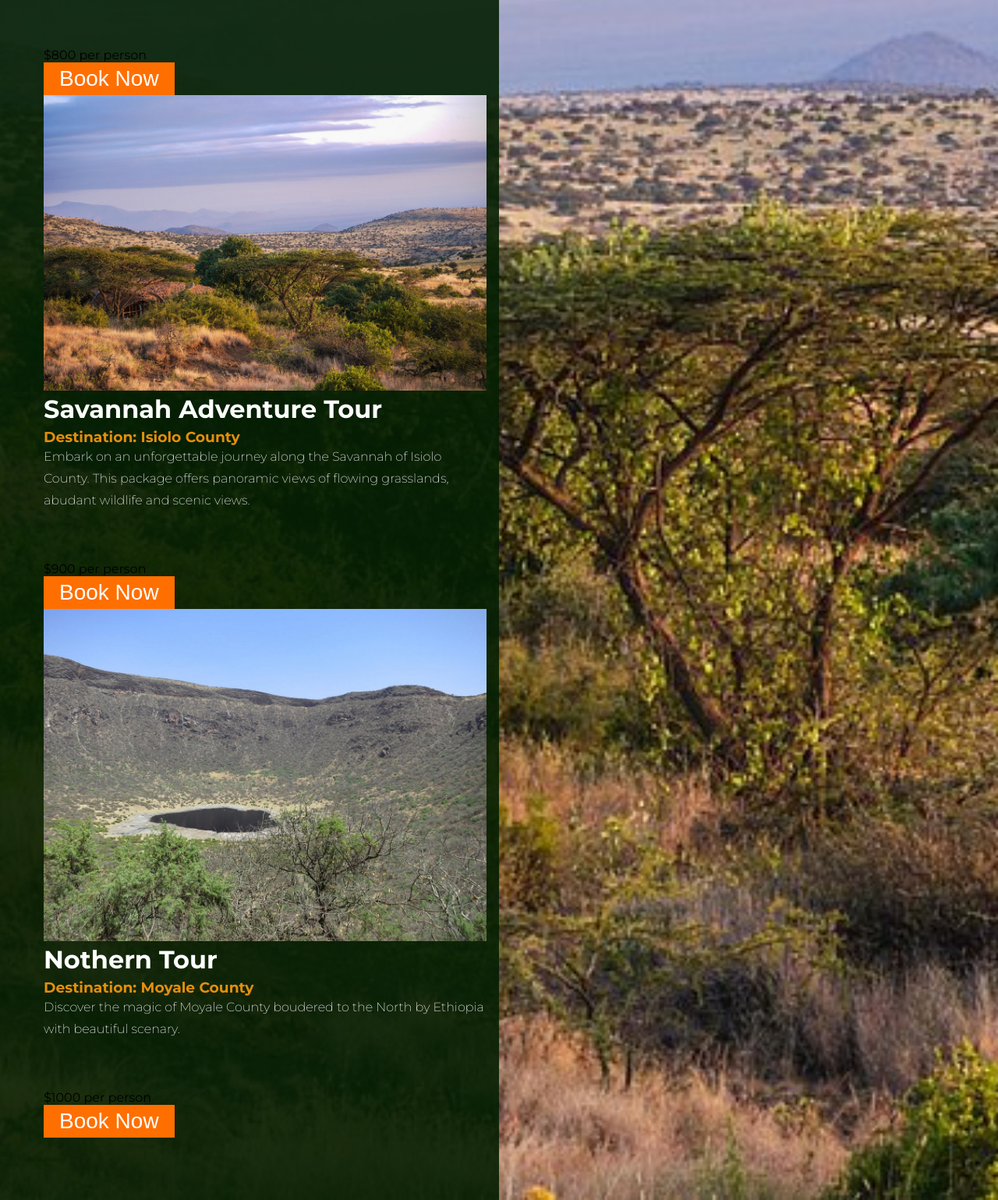
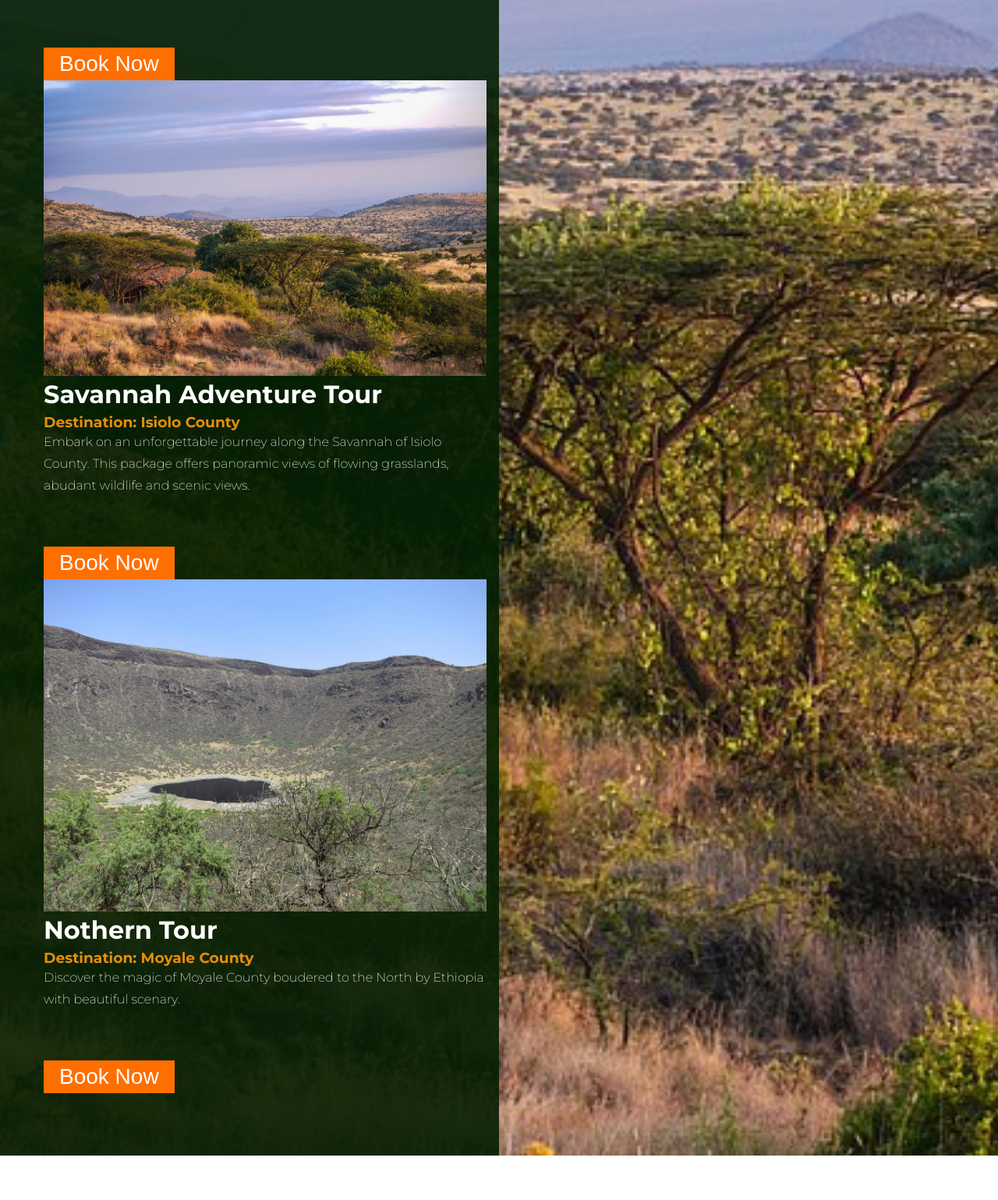
Before and after one commit to RABIES-MAD-RABBID/traveler-east-and-northeast, a plain HTML site: page packages.html in a window 1280 px wide. Shown: the part 1109-2648 px from the top of the page at 78% size. After the commit the page ends 2591 px from the top, so only its background shows below. Drawn offline with nearby package versions, Linux system fonts and the light colour scheme.

Commit message:
Add files via upload

```diff
--- a/packages.html
+++ b/packages.html
@@ -22,7 +22,7 @@
             <li><a href="index.html">Home</a></li>
             <li><a href="tours.html">Tours</a></li>
             <li><a href="destinations.html">Destinations</a></li>
-            <li><a href="contact,html">Contact</a></li>
+            <li><a href="contact.html">Contact</a></li>
         </ul>
     </div>
 </nav>
@@ -35,7 +35,7 @@
                 <h2> Majesty Tour</h2>
                 <h3>Destination: Marsabit County</h3>
                 <p>Experience the breathtaking beauty of Marsabit County from the air. This package includes a scenic flight over majestic hills and the ocational volcanic lake.</p>
-                <div class="price">$800 per person</div>
+
                 <button>Book Now</button>
             </div>
             <div class="package">
@@ -43,7 +43,7 @@
                 <h2>Savannah Adventure Tour</h2>
                 <h3>Destination: Isiolo County</h3>
                 <p>Embark on an unforgettable journey along the Savannah of Isiolo County. This package offers panoramic views of flowing grasslands, abudant wildlife and scenic views.</p>
-                <div class="price">$900 per person</div>
+
                 <button>Book Now</button>
             </div>
             <div class="package">
@@ -51,7 +51,7 @@
                 <h2>Nothern Tour</h2>
                 <h3>Destination: Moyale County</h3>
                 <p>Discover the magic of Moyale County boudered to the North by Ethiopia with beautiful scenary.</p>
-                <div class="price">$1000 per person</div>
+
                 <button>Book Now</button>
             </div>
         </div>
```
Also changed, not shown: destinations.html (+1 -1 lines), index.html (+1 -1 lines), tours.html (+1 -1 lines), 1 other file.
